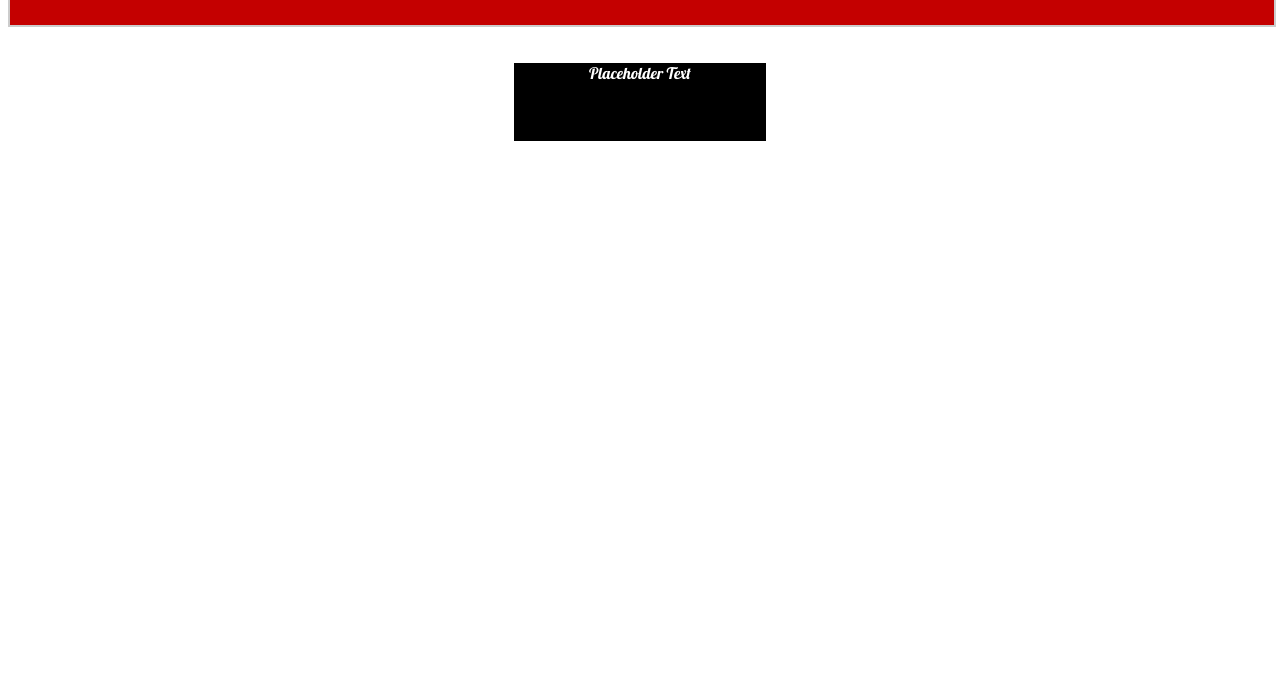
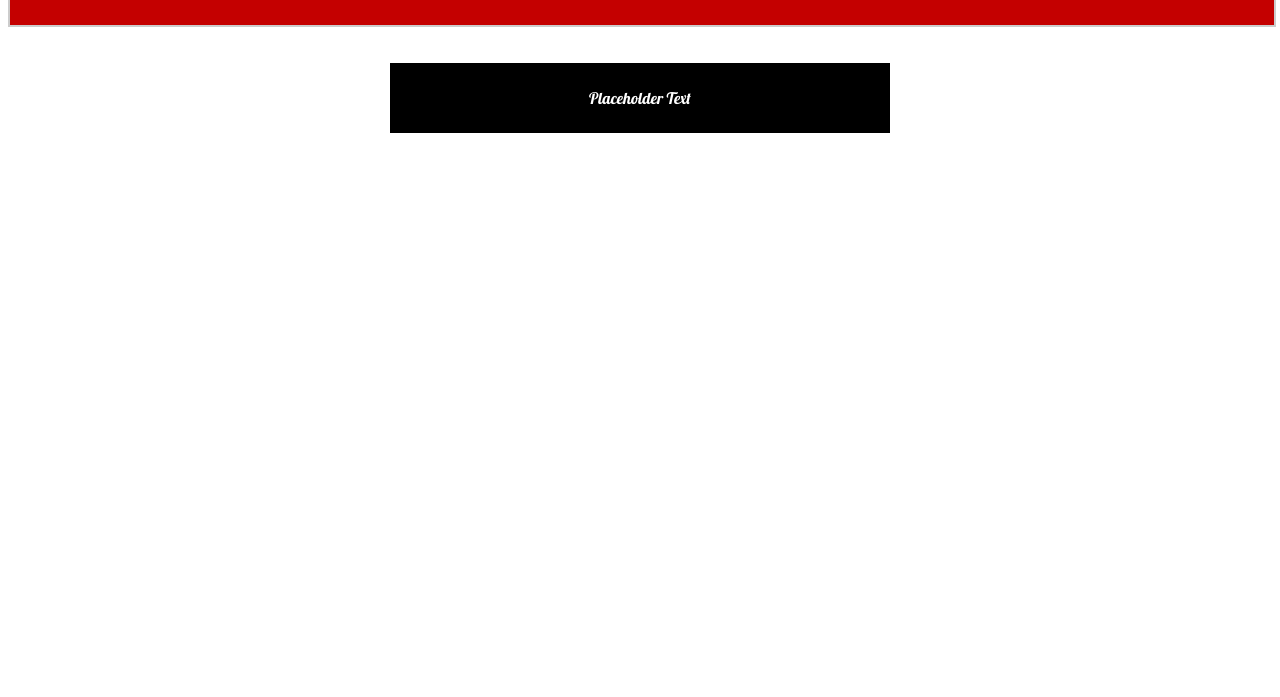
Before and after one commit to terminal-velocity/sherry-christmas-client, a plain HTML site: page index.html in a window 1280 px wide. Shown: the part 103-800 px from the top of the page. Drawn offline with Linux system fonts and the light colour scheme; a web font is replaced by a local one.

Commit message:
changed div sizing!

```diff
--- a/styles.css
+++ b/styles.css
@@ -8,6 +8,8 @@ h1 {
 }
 
 .header {
+	max-width: 2000px;
+	width: 100%;
 	height: 15%;
 	background: #C40000;
 	border: 2px solid #ccc;
@@ -23,8 +25,10 @@ div {
 	margin: 0 auto ;
 	font-family: 'Lobster', sans-serif;
 	text-align: center;
-	width: 20%;
-	height: 10%;
+	width: 90%;
+	max-width: 500px;
+	padding-top: 25px;
+	padding-bottom: 25px;
 	background-color: #000;
 	color: #fff;
 }
```
